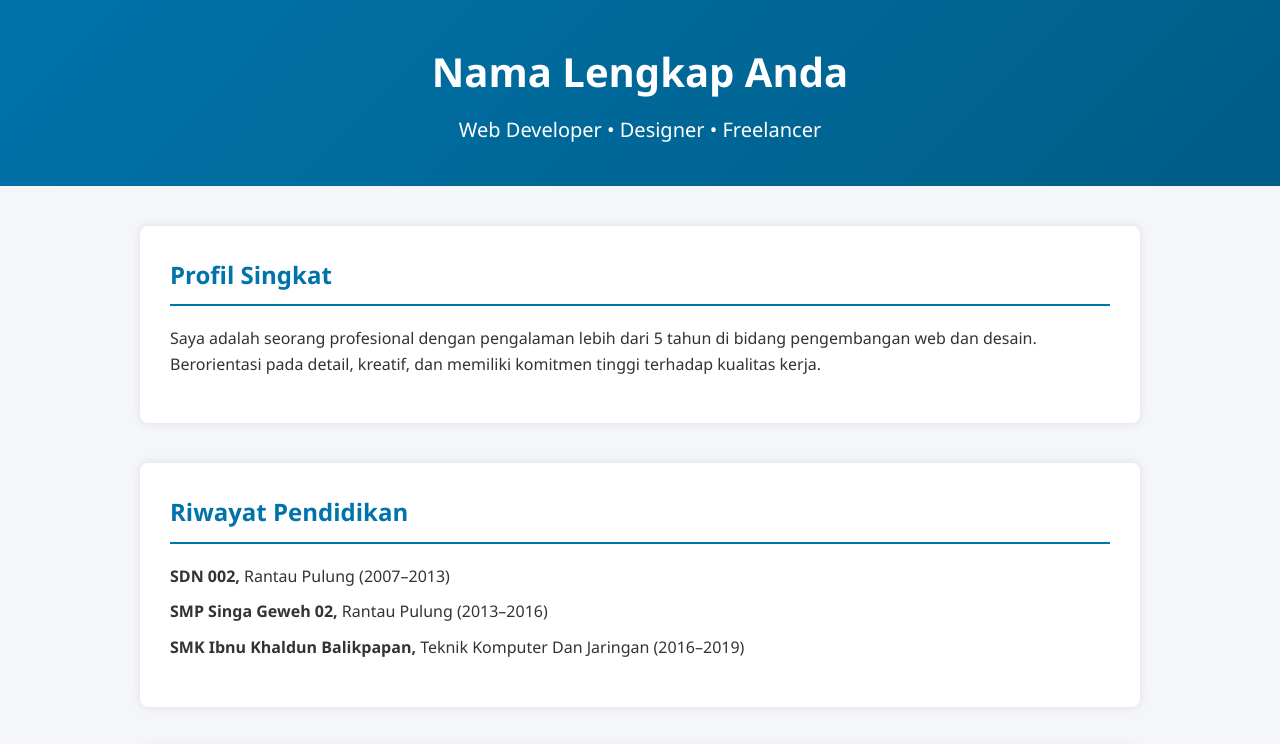
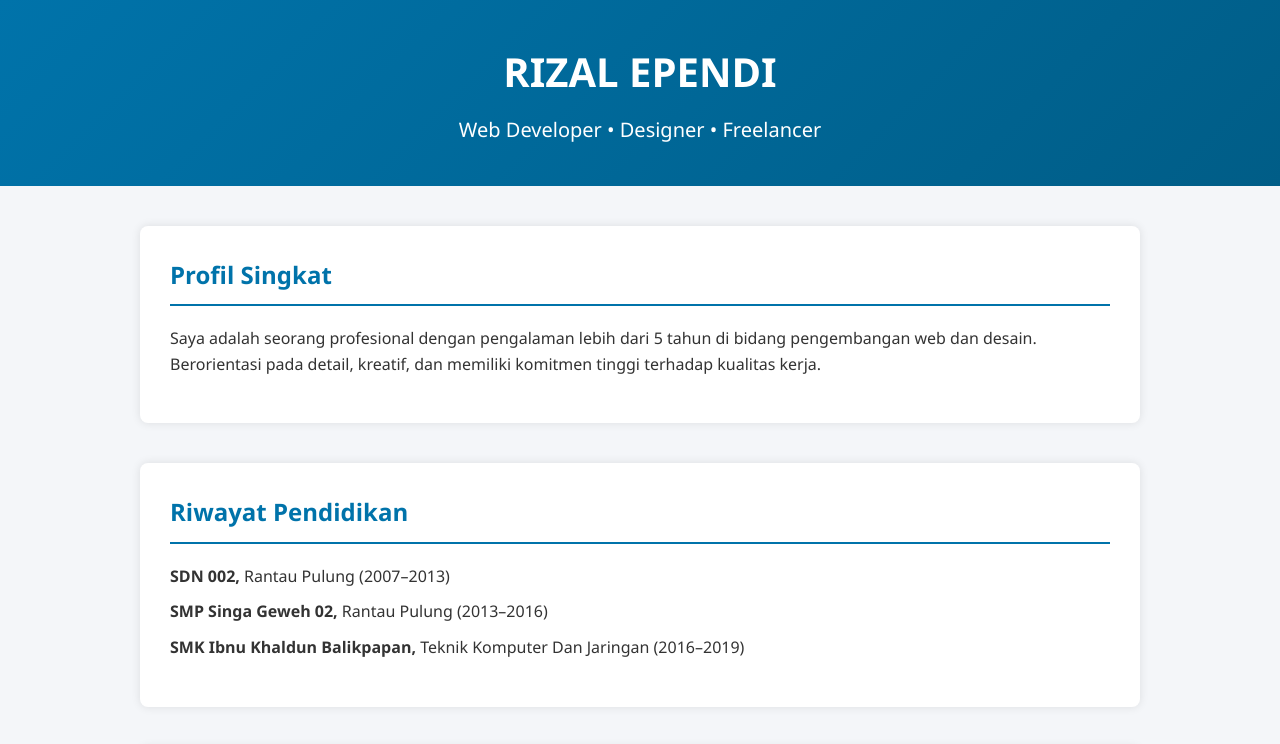
Before and after one commit to Tya-Ar/Tesweb, a plain HTML site: page index.html in a window 1280 px wide. Shown: the top 744 px of the page. Drawn offline with Linux system fonts and the light colour scheme.

Commit message:
index.html

```diff
--- a/index.html
+++ b/index.html
@@ -107,7 +107,7 @@
 </head>
 <body>
   <header>
-    <h1>Nama Lengkap Anda</h1>
+    <h1>RIZAL EPENDI</h1>
     <p>Web Developer • Designer • Freelancer</p>
   </header>
 
```
